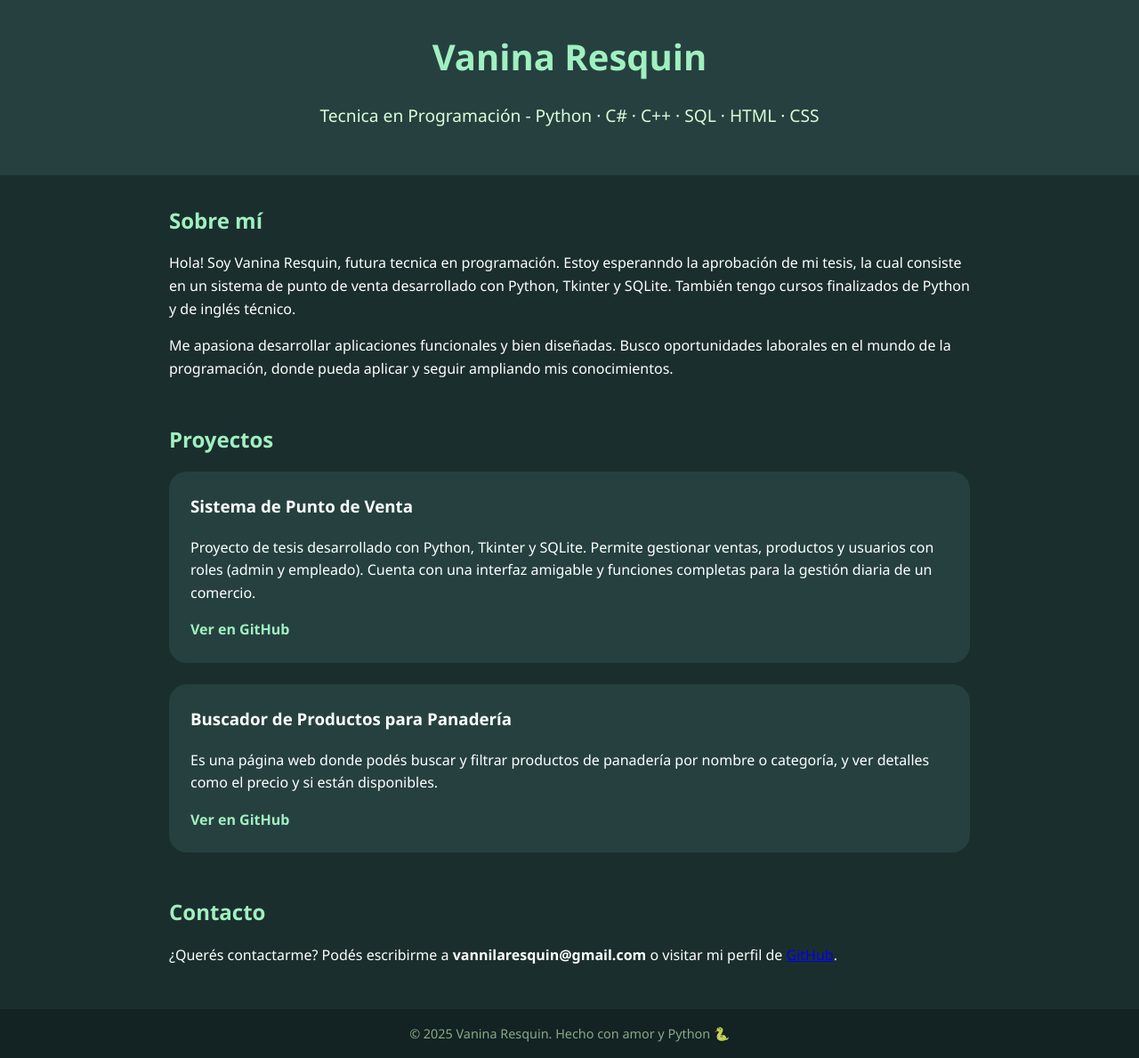
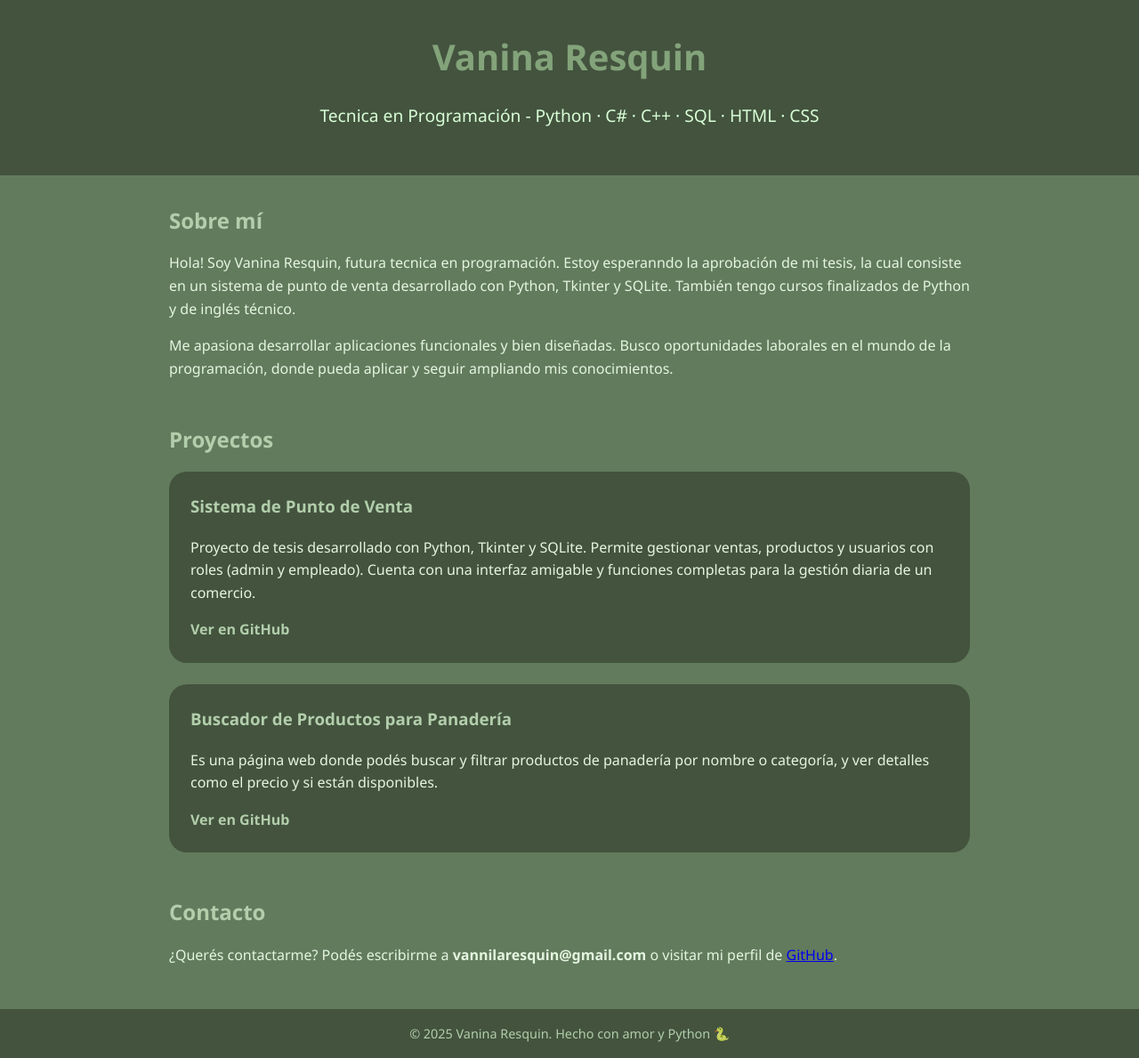
Before and after one commit to Vanina777/Vanina.github.io, a plain HTML site: page index.html in a window 1280 px wide. Shown: the whole page at 89% size. Drawn offline with Linux system fonts and the light colour scheme.

Commit message:
styles.css

```diff
--- a/styles.css
+++ b/styles.css
@@ -1,13 +1,13 @@
 body {
   margin: 0;
   font-family: 'Segoe UI', sans-serif;
-  background-color: #1b2e2e;
-  color: #ffffff;
+  background-color: #637b5d;
+  color: #e4f5e0;
   line-height: 1.6;
 }
 
 header {
-  background-color: #264040;
+  background-color: #43533e;
   padding: 2rem;
   text-align: center;
 }
@@ -15,7 +15,7 @@ header {
 header h1 {
   margin: 0;
   font-size: 2.5rem;
-  color: #a0f0c0;
+  color: #83a37a;
 }
 
 header p {
@@ -34,12 +34,12 @@ header p {
 }
 
 .section h2 {
-  color: #a0f0c0;
+  color: #b2ceab;
   margin-bottom: 1rem;
 }
 
 .project-card {
-  background: #264040;
+  background: #43533e;;
   padding: 1.5rem;
   border-radius: 20px;
   margin-bottom: 1.5rem;
@@ -47,7 +47,7 @@ header p {
 
 .project-card h3 {
   margin-top: 0;
-  color: #ffffff;
+  color: #b2ceab;
 }
 
 .project-card p {
@@ -55,15 +55,15 @@ header p {
 }
 
 .project-card a {
-  color: #a0f0c0;
+  color: #b2ceab;
   text-decoration: none;
   font-weight: bold;
 }
 
 footer {
-  background-color: #132222;
+  background-color: #43533e;
   text-align: center;
   padding: 1rem;
   font-size: 0.9rem;
-  color: #88aa88;
+  color: #b2ceab;
 }
```
